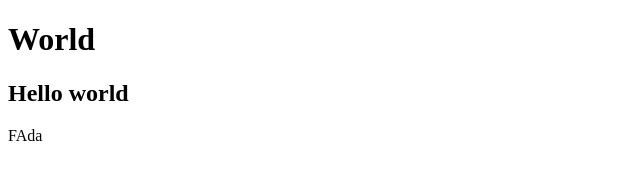
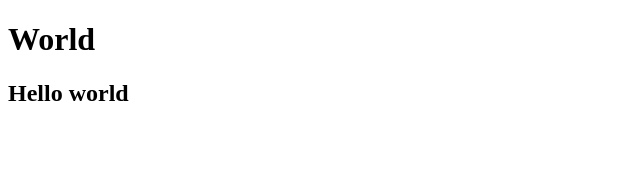
Before and after one commit to Flexq1/flex-repo, a plain HTML site: page index.html in a window 1280 px wide. Shown: the full height of the page, 0-640 px from the left. Drawn offline with Linux system fonts and the light colour scheme.

Commit message:
Revert "wrong changes"
This reverts commit 53ea07bc6b2d586f98d20d19ce649be5c94e0a1a.

```diff
--- a/index.html
+++ b/index.html
@@ -8,6 +8,5 @@
 <body>
     <h1>World</h1>
     <h2>Hello world</h2>
-    <p>FAda</p>
 </body>
 </html>
```
